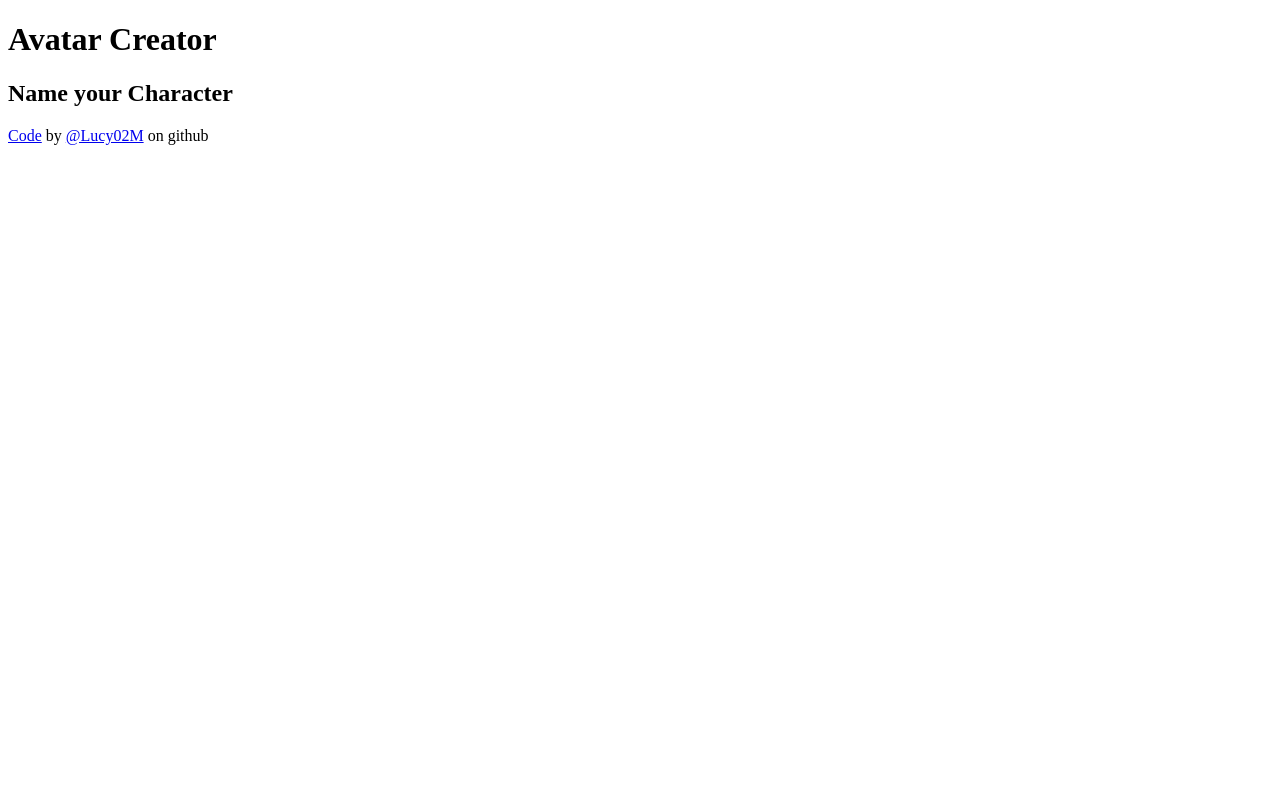
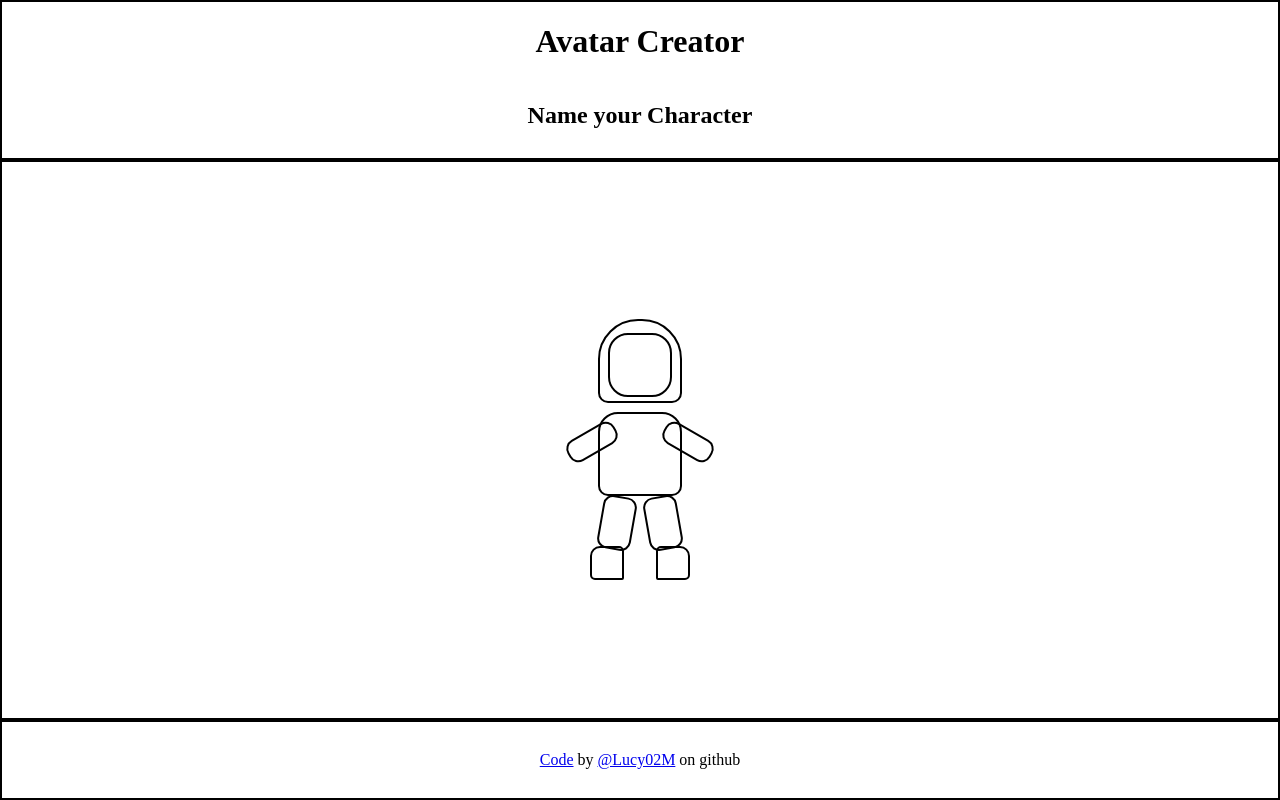
Before and after one commit to Lucy02M/avatar-creator, a plain HTML site: page index.html in a window 1280 px wide. Drawn offline with Linux system fonts and the light colour scheme.

Commit message:
layout template

```diff
--- a/index.html
+++ b/index.html
@@ -17,17 +17,27 @@
     <div id="avatar">
         <div id="hair"></div>
         <div id="head"></div>
-        <div id="body">
-            <div id="arms"></div>
-            <div id="legs"></div>
+        <div id="rest">
+        <div id="arms">
+            <div class="arm right"></div>
+            <div class="arm left"></div>
         </div>
-        <div id="feet"></div>
+        <div id="body"></div>
+        <div id="legs">
+            <div class="leg right"></div>
+            <div class="leg left"></div>
+        </div>
+        <div id="feet">
+            <div class="foot right"></div>
+            <div class="foot left"></div>
+        </div>
+        </div>
     </div>
     <div id="footer">
-        <a href="https://github.com/Lucy02M/avatar-creator">Code</a>
+        <p><a href="https://github.com/Lucy02M/avatar-creator">Code</a>
         by
         <a href="https://github.com/Lucy02M">@Lucy02M</a>
-        on github
+        on github </p>
     </div>
 </body>
 <script src="main.js"></script>
--- a/style.css
+++ b/style.css
@@ -0,0 +1,132 @@
+body{
+    width: 100vw;
+    height: 100vh;
+    margin: 0;
+    display: grid;
+    grid-template-rows: 20vh 70vh 10vh ;
+}
+
+#header{
+    border: 2px solid;
+    display: flex;
+    flex-direction: column;
+    align-items: center;
+}
+
+#avatar{
+    border: 2px solid;
+    display: flex;
+    justify-content: center;
+    align-items: center;
+    flex-direction: column;
+}
+
+#hair{
+    height: 80px;
+    width: 80px;
+    position: relative;
+    top: 70px;
+    border-radius: 40px 40px 10px 10px;
+    border: 2px solid;
+}
+
+#head{
+    height: 60px;
+    width: 60px;
+    border-radius: 20px;
+    border: 2px solid;
+}
+
+#body{
+    height: 80px;
+    width: 80px;
+    border-radius: 10px;
+    border: 2px solid;
+    border-radius: 20px 20px 10px 10px;
+}
+
+#rest{
+    position: relative;
+    top: -45px;
+    display: flex;
+    justify-content: center;
+    align-items: center;
+    flex-direction: column;
+}
+
+#arms{
+    height: 60px;
+    width: 150px;
+    position: relative;
+    top: 60px;
+    display: flex;
+    justify-content: space-between;
+    align-items: center;
+}
+
+.arm{
+    height: 20px;
+    width: 50px;
+    border-radius: 10px;
+    border: 2px solid;
+}
+
+.arm.right{
+    transform: rotate(-30deg);
+}
+
+.arm.left{
+    transform: rotate(30deg);
+}
+
+#legs{
+    height: 60px;
+    width: 80px;
+    display: flex;
+    justify-content: space-between;
+}
+
+.leg{
+    height: 50px;
+    width: 30px;
+    border-radius: 10px;
+    border: 2px solid;
+}
+
+.leg.right{
+    transform: rotate(10deg);
+}
+
+.leg.left{
+    transform: rotate(-10deg);
+}
+
+#feet{
+    height: 30px;
+    width: 100px;
+    display: flex;
+    justify-content: space-between;
+    position: relative;
+    top: -10px;
+}
+
+.foot{
+    height: 30px;
+    width: 30px;
+    border: 2px solid;
+}
+
+.foot.right{
+    border-radius: 10px 5px 2px 5px;
+}
+
+.foot.left{
+    border-radius: 5px 10px 5px 2px;
+}
+
+#footer{
+    border: 2px solid;
+    display: flex;
+    justify-content: center;
+    align-items: center;
+}
```
